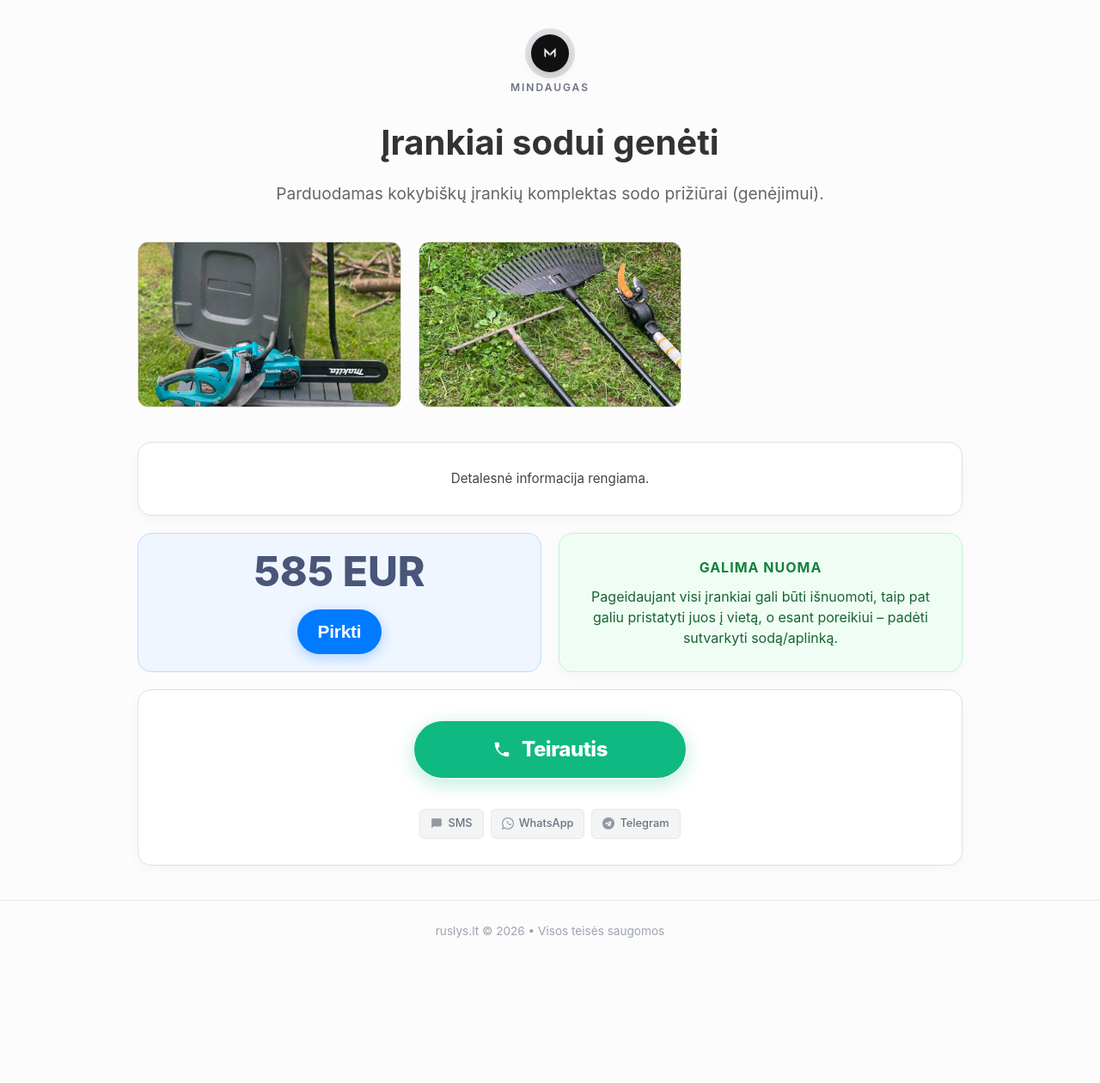
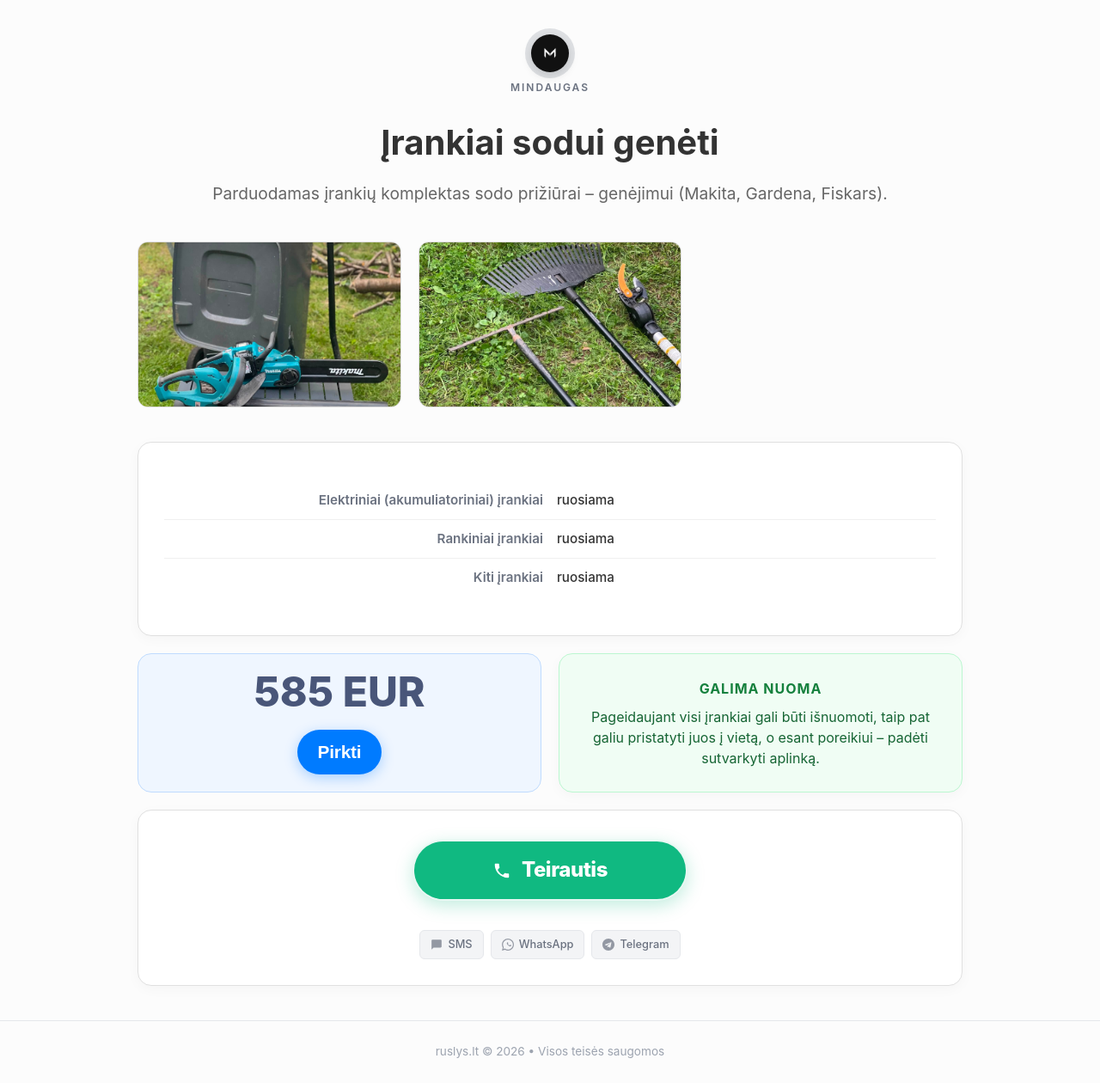
Before and after one commit to mruslys/ruslys.lt, a Jekyll site: the page built from skelbimai/sodo-irankiai-genejimui/index.html, in a window 1280 px wide. Shown: the whole page at 86% size. Built offline with Jekyll 4.4.1, drawn with Linux system fonts in a browser that asks for light colours; before the commit the page ends 1119 px from its top, so only the background shows below that.

Commit message:
sodo-irankiai

```diff
--- a/skelbimai/sodo-irankiai-genejimui/index.html
+++ b/skelbimai/sodo-irankiai-genejimui/index.html
@@ -1,17 +1,30 @@
 ---
 layout: item
 title: "Įrankiai sodui genėti"
-description: "Parduodamas kokybiškų įrankių komplektas sodo prižiūrai (genėjimui)."
+description: "Parduodamas įrankių komplektas sodo prižiūrai – genėjimui (Makita, Gardena, Fiskars)."
 amount: 585
 currency: EUR
 payment: true
-priority: 40
+priority: 50
 telegram: true
 sms: true
 whatsapp: true
 featured: false
 rent: true
-rent_text: "Pageidaujant visi įrankiai gali būti išnuomoti, taip pat galiu pristatyti juos į vietą, o esant poreikiui – padėti sutvarkyti sodą/aplinką."
+rent_text: "Pageidaujant visi įrankiai gali būti išnuomoti, taip pat galiu pristatyti juos į vietą, o esant poreikiui – padėti sutvarkyti aplinką."
 post_embed:
 ---
-Detalesnė informacija rengiama.
+<table>
+    <tr>
+      <th>Elektriniai (akumuliatoriniai) įrankiai</th>
+      <td>ruosiama</td>
+    </tr>
+    <tr>
+      <th>Rankiniai įrankiai</th>
+      <td>ruosiama</td>
+    </tr>
+    <tr>
+      <th>Kiti įrankiai</th>
+      <td>ruosiama</td>
+    </tr>
+  </table>
```
